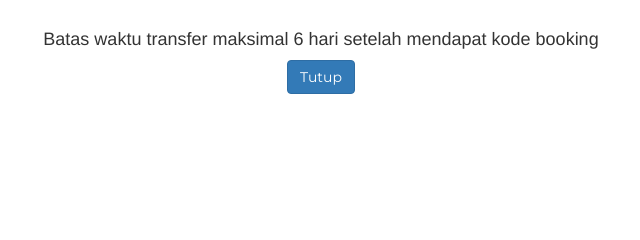
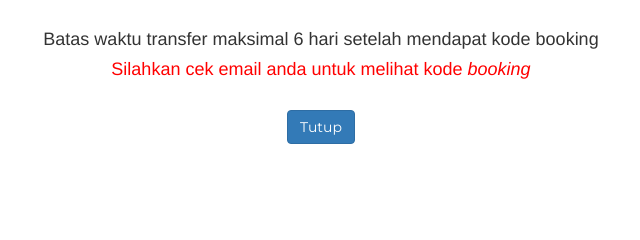
Before and after one commit to salsapr/ProjectWork, a CodeIgniter app: page /ProjectWork/index.php/home/pesanpesan in a window 1280 px wide. Shown: the part 281-521 px from the top of the page, without its empty margins (319-959 px from the left). Run offline with CodeIgniter, Linux system fonts and the light colour scheme; data comes from the database, SQL or seed files in the repository; data that the repository does not hold is empty; some libraries are stand-ins or nearby versions; some web fonts are replaced.

Commit message:
Edit Kode Pemesanan View

```diff
--- a/application/views/kode_pesanan_view.php
+++ b/application/views/kode_pesanan_view.php
@@ -69,6 +69,7 @@
         </div>
         <center>
             <h4>Batas waktu transfer maksimal 6 hari setelah mendapat kode booking</h4>
+            <h4 style="color:red;">Silahkan cek email anda untuk melihat kode <i>booking</i></h4><br>
             <a href="<?php echo base_url(); ?>home/keluar" class="btn btn-md btn-primary">Tutup</a>
         </center>
         </div>
```
